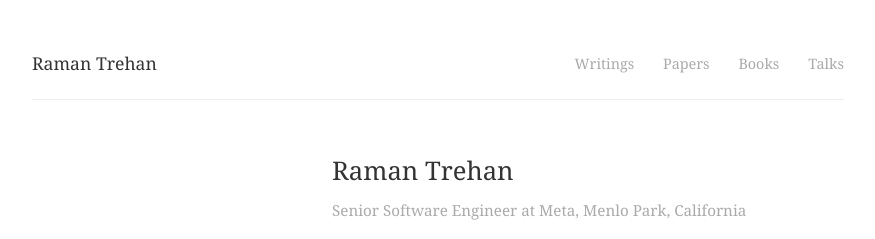
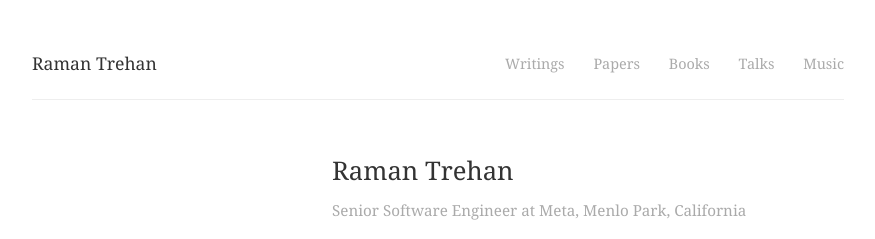
Before and after one commit to ramandeeptrehan/ramandeeptrehan.github.io, a Jekyll site: the page built from index.html, in a window 1280 px wide. Shown: the top 239 px of the page, without its empty margins (202-1077 px from the left). Built offline with Jekyll 4.4.1, drawn with Linux system fonts in a browser that asks for light colours.

Commit message:
Add Music page and nav link

```diff
--- a/_layouts/default.html
+++ b/_layouts/default.html
@@ -18,6 +18,7 @@
       <a href="/papers/" {% if page.url contains '/papers' %}class="active"{% endif %}>Papers</a>
       <a href="/books/" {% if page.url contains '/books' %}class="active"{% endif %}>Books</a>
       <a href="/talks/" {% if page.url contains '/talks' %}class="active"{% endif %}>Talks</a>
+      <a href="/music/" {% if page.url contains '/music' %}class="active"{% endif %}>Music</a>
     </nav>
   </header>
 
--- /dev/null
+++ b/music/index.html
@@ -0,0 +1,6 @@
+---
+layout: default
+title: Music
+---
+
+<p class="empty-state">Coming soon.</p>
```
